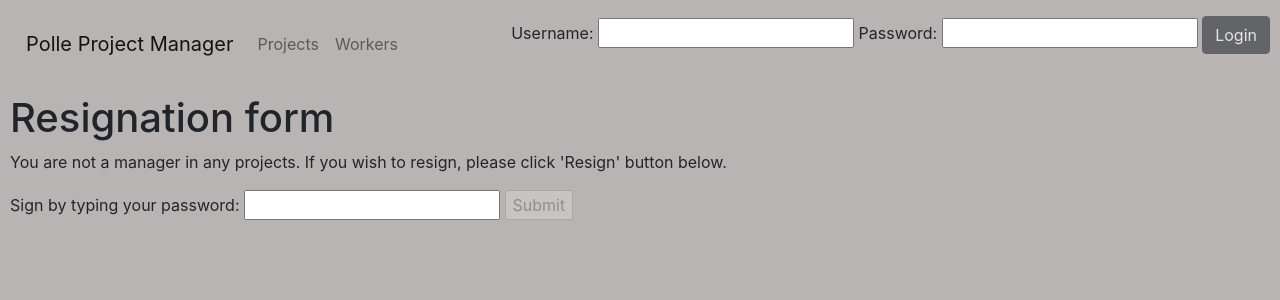
After one commit to MattiKannisto/tsoha-harjoitustyo, a Flask app: template templates/resign.html in a window 1280 px wide. The commit adds this page. Shown: the top 300 px of the page. Run offline with Flask 2, Linux system fonts and the light colour scheme; the template is opened without the code that fills it, so the values that code supplies are empty; some libraries are stand-ins or nearby versions.

Commit message:
Change worker view into resign view

```diff
--- a/projects.py
+++ b/projects.py
@@ -71,3 +71,9 @@ def get_all_by_worker_id(worker_id):
              SELECT p_m.project_id FROM project_members p_m WHERE p_m.worker_id=:worker_id
              AND p_m.contract_end_time IS NULL)"""
     return db.session.execute(sql, {"worker_id":worker_id}).fetchall()
+
+def get_all_by_manager_id(manager_id):
+    sql = """SELECT p.id, p.manager_id, p.name FROM projects p WHERE p.id IN (
+             SELECT p_m.project_id FROM project_members p_m WHERE p_m.worker_id=:worker_id
+             AND p_m.contract_end_time IS NULL)"""
+    return db.session.execute(sql, {"worker_id":manager_id}).fetchall()
--- a/static/javascript/functions.js
+++ b/static/javascript/functions.js
@@ -54,8 +54,8 @@ function checkProjectCreationForm(nameInputFieldId, nameInputErrorFieldId, submi
     disableSubmitButtonConditionsNotMet([allContainText, noErrors], submitButtonId)
 }
 
-function checkLoginForm(nameInputFieldId, passwordInputFieldId, submitButtonId){
-    allContainText = noFieldEmpty([nameInputFieldId, passwordInputFieldId])
+function enableButtonIfNoInputFieldEmpty(inputFieldIds, submitButtonId){
+    allContainText = noFieldEmpty(inputFieldIds)
 
     disableSubmitButtonConditionsNotMet([allContainText], submitButtonId)
 }
@@ -79,12 +79,6 @@ function checkTaskCreationForm(nameInputFieldId, nameInputErrorFieldId, descript
     noErrors = noErrorMessages([nameInputErrorFieldId, descriptionInputErrorFieldId])
 
     disableSubmitButtonConditionsNotMet([allContainText, noErrors], submitButtonId)
-}
-
-function checkChangeTaskDeadlineForm(deadlineInput, submitButtonId){
-    allContainText = noFieldEmpty([deadlineInput])
-
-    disableSubmitButtonConditionsNotMet([allContainText], submitButtonId)
 }
 
 function noErrorMessages(textInputFieldIds){
--- a/templates/base.html
+++ b/templates/base.html
@@ -23,29 +23,39 @@
         </div>
         <div class="ml-auto">
             {% block login_logout %}
-                {% if session.name %}
-                    <form action="/logout" method="POST">
-                        <span>Logged in as <a href="/workers/{{session.id}}">{{session.name}} </a></span>
+            {% if session.name %}
+                    <form style="display: inline-block;" action="/logout" method="POST">
+                        <span>Logged in as {{session.name}} </span>
                         <input type="submit" value="Logout" class="btn btn-dark">
                     </form>
+                    <form style="display: inline-block;" action="/resign" method="GET">
+                        <input type="submit" value="Resign" class="btn btn-dark">
+                    </form>
                 {% else %}
-                    <form action="/login" method="POST" oninput="checkLoginForm('login_name_input', 'login_password_input', 'login_submit_button')">
+                    <form action="/login" method="POST" oninput="enableButtonIfNoInputFieldEmpty(['login_name_input', 'login_password_input'], 'login_submit_button')">
                         Username:
                         <input id="login_name_input" type="text" name="name" class="form-command" rows="1" cols="40"></input>
                         Password:
                         <input id="login_password_input" type="password" name="password" class="form-command" rows="1" cols="40"></input>
                         <input id="login_submit_button" type="submit" value="Login" class="btn btn-dark" disabled>
-                        {% if not message %}
-                            <p style="opacity: 0.0;">This acts only to reserve space for the error message</p>
-                        {% else %}
-                            <p style="color: red"><b> {{ message }} </b></p>
-                        {% endif %}
                     </form>
+                {% endif %}
+            {% endblock %}
+            {% block login_error_message %}
+                {% if login_error_message %}
+                    <b><p style="color: red">{{ login_error_message }}</p></b>
+                {% else %}
+                    <p style="opacity: 0.0;">This acts only to reserve space for the error message</p>
                 {% endif %}
             {% endblock %}
         </div>
     </div>
     <h1>{% block heading_1 %}{% endblock %}</h1>
     {% block content %}{% endblock %}
+    {% block general_error_message %}
+        {% if general_error_message %}
+            <b><p style="color: red">{{ general_error_message }}</p></b>
+        {% endif %}
+    {% endblock %}
     <script src="/static/javascript/functions.js"></script>
 </body>
--- a/templates/project.html
+++ b/templates/project.html
@@ -44,7 +44,7 @@
                         <input type="submit" value="Remove task from the project">
                         <input type="hidden" name="csrf_token" value="{{ session.csrf_token }}">
                     </form>
-                    <form action="/projects/{{ project.id }}/tasks/{{ task.id }}/change_deadline" method="POST" oninput="checkChangeTaskDeadlineForm('change_deadline_input_{{ task.id }}', 'change_deadline_submit_button_{{ task.id }}')">
+                    <form action="/projects/{{ project.id }}/tasks/{{ task.id }}/change_deadline" method="POST" oninput="enableButtonIfNoInputFieldEmpty(['change_deadline_input_{{ task.id }}'], 'change_deadline_submit_button_{{ task.id }}')">
                         <input id="change_deadline_input_{{ task.id }}" type="date" name="deadline">
                         <input id="change_deadline_submit_button_{{ task.id }}"+{{ task.id }} type="submit" value="Change deadline" disabled>
                         <input type="hidden" name="csrf_token" value="{{ session.csrf_token }}">
--- a/templates/projects.html
+++ b/templates/projects.html
@@ -38,9 +38,6 @@
             <input id="project_creation_submit_button" type="submit" value="Create" disabled>
             <input type="hidden" name="csrf_token" value="{{ session.csrf_token }}">
         </form>
-    {% for message in messages %}
-        <b><p style="color: red">{{ message }}</p></b>
-    {% endfor %}
     {% else %}
         <b><p>Please log in to create new projects!</p></b>
     {% endif %}
--- a/templates/register.html
+++ b/templates/register.html
@@ -26,5 +26,4 @@
         <br>
         <input id="register_submit_button" type="submit" value="Register" disabled>
     </form>
-    <b><p style="color: red">{{ error_message }}</p></b>
 {% endblock %}
--- /dev/null
+++ b/templates/resign.html
@@ -0,0 +1,25 @@
+{% extends "base.html" %}
+
+{% block title %}
+    Resignation
+{% endblock %}
+
+{% block heading_1 %}
+    Resignation form
+{% endblock %}
+
+{% block content %}
+    {% if projects %}
+        {% for project in projects %}
+            <p>Works in project <a href="/projects/{{project.id}}">{{project.name}}</a></p>
+        {% endfor %}
+    {% else %}
+        <p>You are not a manager in any projects. If you wish to resign, please click 'Resign' button below.</p>
+    {% endif %}
+    <form action="/resign" method="POST" oninput="enableButtonIfNoInputFieldEmpty(['password_input'], 'resignation_submit_button')">
+        Sign by typing your password:
+        <input id="password_input" type="password" name="password" rows="1" cols="40"></text>
+        <input id="resignation_submit_button" type="submit" value="Submit" disabled>
+        <input type="hidden" name="csrf_token" value="{{ session.csrf_token }}">
+    </form>
+{% endblock %}
--- a/workers.py
+++ b/workers.py
@@ -19,11 +19,16 @@ def login(name, password):
         session["id"] = logged_in_worker.id
         session["name"] = logged_in_worker.name
         session["csrf_token"] = secrets.token_hex(16)
+        session["general_error_message"] = None
+        if session.get("login_error_message"):
+            del session["login_error_message"]
 
 def logout():
     del session["id"]
     del session["name"]
     del session["csrf_token"]
+    if session.get("general_error_message"):
+        del session["general_error_message"]
 
 def create(name, password):
     hashed_password = generate_password_hash(password)
```
Also changed, not shown: routes.py (+62 -34 lines), templates/worker.html (deleted, +0 -26 lines). Lines whose indentation alone changed are shown as unchanged.
